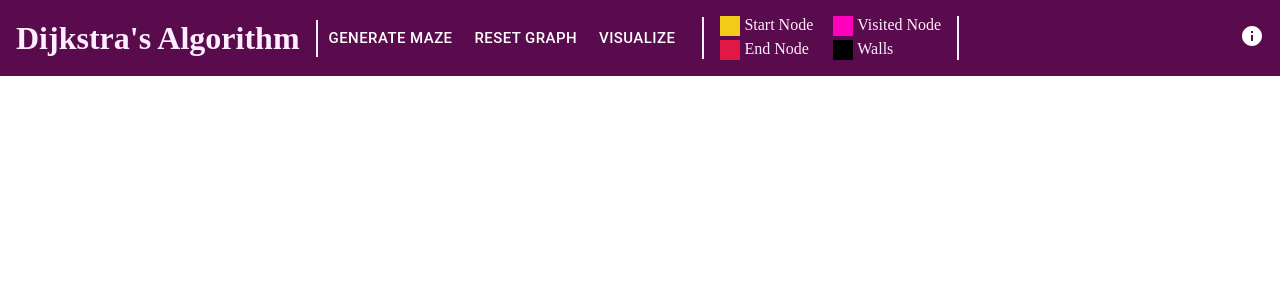
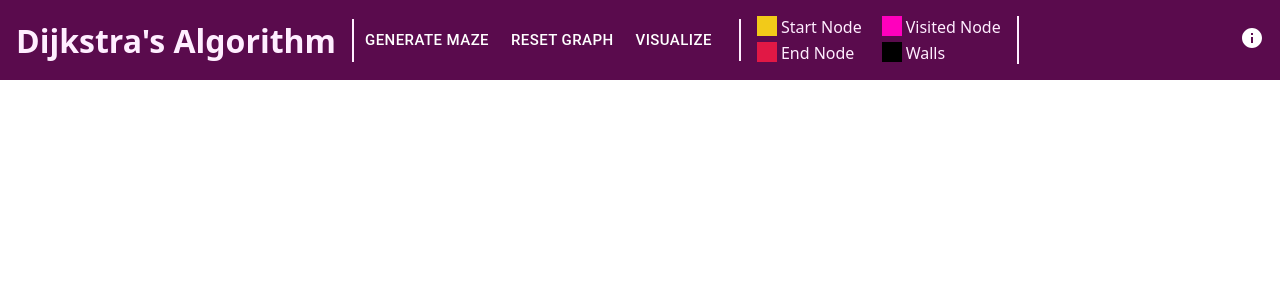
Before and after one commit to ashrah38/algorithms, a React (Create React App) app: page / in a window 1280 px wide. Shown: the top 300 px of the page. Built offline with nearby package versions, Linux system fonts and the light colour scheme.

Commit message:
Enhancements made to button elements

```diff
--- a/package.json
+++ b/package.json
@@ -43,6 +43,7 @@
     ]
   },
   "devDependencies": {
-    "gh-pages": "^5.0.0"
+    "gh-pages": "^5.0.0",
+    "@babel/plugin-proposal-private-property-in-object": ""
   }
 }
--- a/src/components/Toolbar.js
+++ b/src/components/Toolbar.js
@@ -1,6 +1,5 @@
 import React from "react";
 import Button from "@mui/material/Button";
-import { IconButton } from "@mui/material";
 import InfoIcon from "@mui/icons-material/Info";
 
 const Toolbar = () => {
@@ -8,13 +7,18 @@ const Toolbar = () => {
     <div className="toolbar">
       <h1 className="title">Dijkstra's Algorithm</h1>
       <div className="btn-container">
-        <Button variant="text" size="large" sx={{ color: "#fff" }}>
+        <Button
+          variant="text"
+          size="large"
+          sx={{ color: "#fff", ":hover": { color: "#aaa" } }}
+          classes=".MuiButton-textSizeLarge"
+        >
           Generate Maze
         </Button>
-        <Button variant="text" size="large" sx={{ color: "#fff" }}>
+        <Button variant="text" size="large" sx={{ color: "#fff", ":hover": { color: "#aaa" } }}>
           Reset Graph
         </Button>
-        <Button variant="text" size="large" sx={{ color: "#fff" }}>
+        <Button variant="text" size="large" sx={{ color: "#fff", ":hover": { color: "#aaa" } }}>
           Visualize
         </Button>
       </div>
@@ -41,7 +45,7 @@ const Toolbar = () => {
         </div>
       </div>
       <div className="instructions">
-        <InfoIcon size="large" sx={{ color: "#fff" }}></InfoIcon>
+        <InfoIcon size="large" sx={{ color: "#fff", ":hover": { color: "#aaa", cursor: "pointer" } }}></InfoIcon>
       </div>
     </div>
   );
--- a/src/index.css
+++ b/src/index.css
@@ -12,6 +12,8 @@
   box-sizing: border-box;
   padding: 0;
   margin: 0;
+  font-family: system-ui, -apple-system, BlinkMacSystemFont, "Segoe UI", Roboto, Oxygen, Ubuntu, Cantarell, "Open Sans",
+    "Helvetica Neue", sans-serif;
 }
 
 .toolbar {
@@ -94,6 +96,10 @@
     border: none;
   }
 
+  .MuiButton-textSizeLarge {
+    border: 3px solid red;
+  }
+
   .instructions {
     display: none;
   }
```
